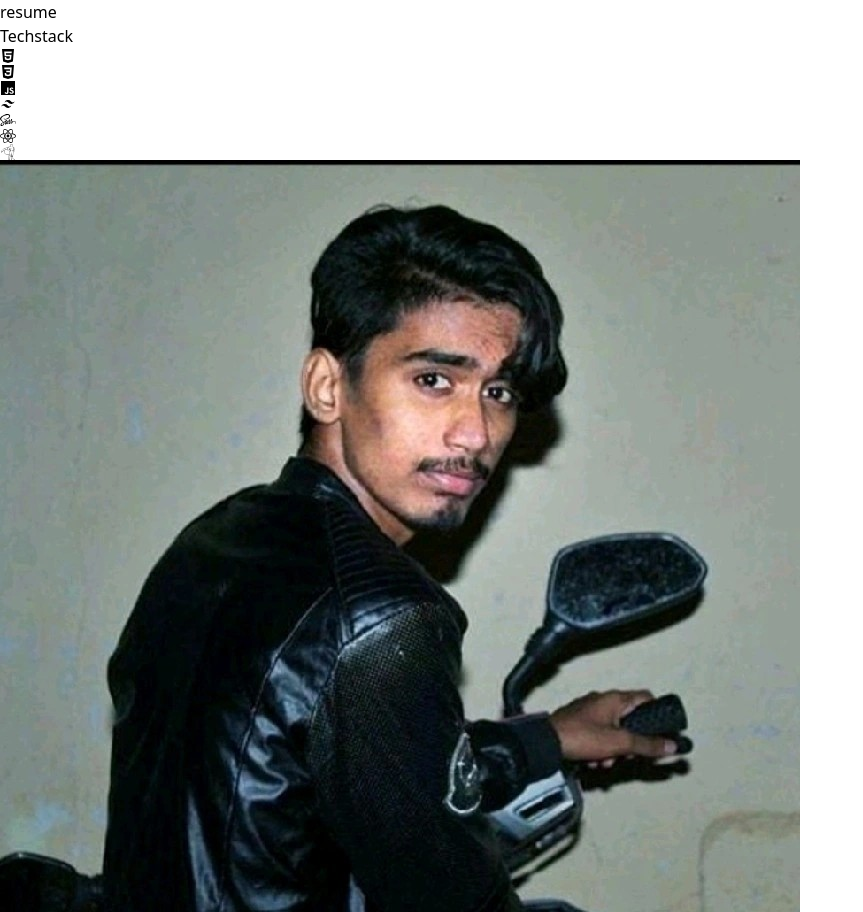
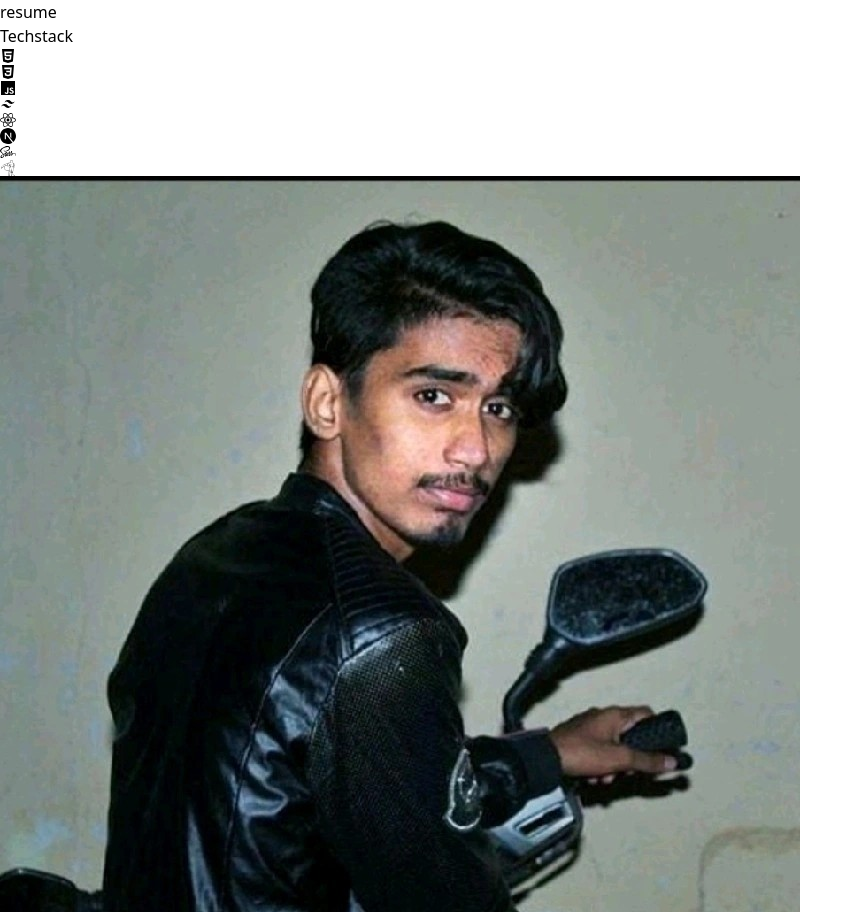
Before and after one commit to fardeen210702/Fardeen210702portfolio, a React (Vite) app: page / in a window 1280 px wide. Shown: the part 1273-2185 px from the top of the page, without its empty margins (0-863 px from the left). Built offline with nearby package versions, Linux system fonts and the light colour scheme.

Commit message:
added new skill

```diff
--- a/src/components/About.jsx
+++ b/src/components/About.jsx
@@ -3,7 +3,7 @@ import img2 from '../images/pic.jpg'
 
 function About() {
   return (
-    <div className='h-min  text-white w-full py-[10%] xl:py-[6%] md
+    <div className='h-min mt-4 text-white w-full py-[10%] xl:py-[6%] md
     :py-[5%]  flex justify-center'>
       <div className="aboutme w-[90%] flex flex-col  h-full items-center  rounded-md md:flex-row md:justify-center md:w-[80%] md:gap-10 ">
 
--- a/src/components/Home.jsx
+++ b/src/components/Home.jsx
@@ -7,6 +7,7 @@ import { IoLogoHtml5, IoLogoCss3 } from "react-icons/io"
 import { IoLogoJavascript } from "react-icons/io5";
 import { SiGreensock } from "react-icons/si"
 import { FaReact } from "react-icons/fa6";
+import {SiNextdotjs} from "react-icons/si"
 import { BiLogoTailwindCss } from "react-icons/bi";
 import resume from '../database/resume.pdf'
 
@@ -23,7 +24,7 @@ function Home() {
     <img className='w-full h-full object-cover' src={img} alt="" />
   </figure>
 
-  <div className='w-full  flex flex-col items-center jp-3 mt-3  sm:w-1/2 xl:w-1/3 '>
+  <div className='w-full   flex flex-col items-center jp-3 mt-3  sm:w-1/2 xl:w-1/3 '>
           <h1 className='text-4xl text-center font-extrabold md:text-4xl lg:text-5xl'>Front-End React👋🏻 Developer </h1>
           <p className='text-center mt-3 text-xl text-gray-400 md:text-md'> Hi, I'm Mohammed Fardeen. A passionate Front-end React Developer.</p>
           <ul className='flex p-2 mt-3 w-full gap-3 justify-center items-center'>
@@ -37,7 +38,7 @@ function Home() {
         </div>
 
 
-        <div className="stack flex flex-col gap-1 items-center justify-center font-bold mt-5  z-10 text-white rounded-lg border-[black] md:border-[#00000000] ">
+        <div className="stack flex flex-col gap-1 items-center justify-center font-bold mt-14  z-10 text-white rounded-lg border-[black] md:border-[#00000000] ">
         <h1 className='text-xl underline xl:text-2xl'>Techstack </h1>
         <ul className='flex gap-3 sm:gap-3 lg:gap-1 p-2 flex-wrap mt-4 justify-center '>
           <div className='flex gap-1 '>
@@ -49,8 +50,15 @@ function Home() {
             <li className='text-5xl text-blue-500 rounded-lg p-1  hover:bg-white transition-all ease-in duration-200 hover:scale-95 xl:text-6xl'> <BiLogoTailwindCss /></li>
           </div>
           <div className='flex gap-1'>
+
+            <li className='text-5xl text-blue-500 rounded-lg p-1  hover:bg-white transition-all ease-in duration-200 hover:scale-95 xl:text-6xl'> <FaReact /></li>
+            <li className='text-5xl  rounded-lg p-1  hover:text-black hover:bg-white transition-all ease-in duration-200 hover:scale-95 xl:text-6xl'> <SiNextdotjs /></li>
+
+          </div >
+
+
+          <div className='flex gap-1'>
             <li className='text-5xl text-pink-500 rounded-lg p-1  hover:bg-white transition-all ease-in duration-200 hover:scale-95 xl:text-6xl'> <FaSass /></li>
-            <li className='text-5xl text-blue-500 rounded-lg p-1  hover:bg-white transition-all ease-in duration-200 hover:scale-95 xl:text-6xl'> <FaReact /></li>
             <li className='text-5xl text-green-500 hover:text-black rounded-lg p-1  hover:bg-white transition-all ease-in duration-200 hover:scale-95 xl:text-6xl'> <SiGreensock /></li>
 
           </div>
```
Also changed, not shown: 1 other file (tests, documents, lock files or other folders).
